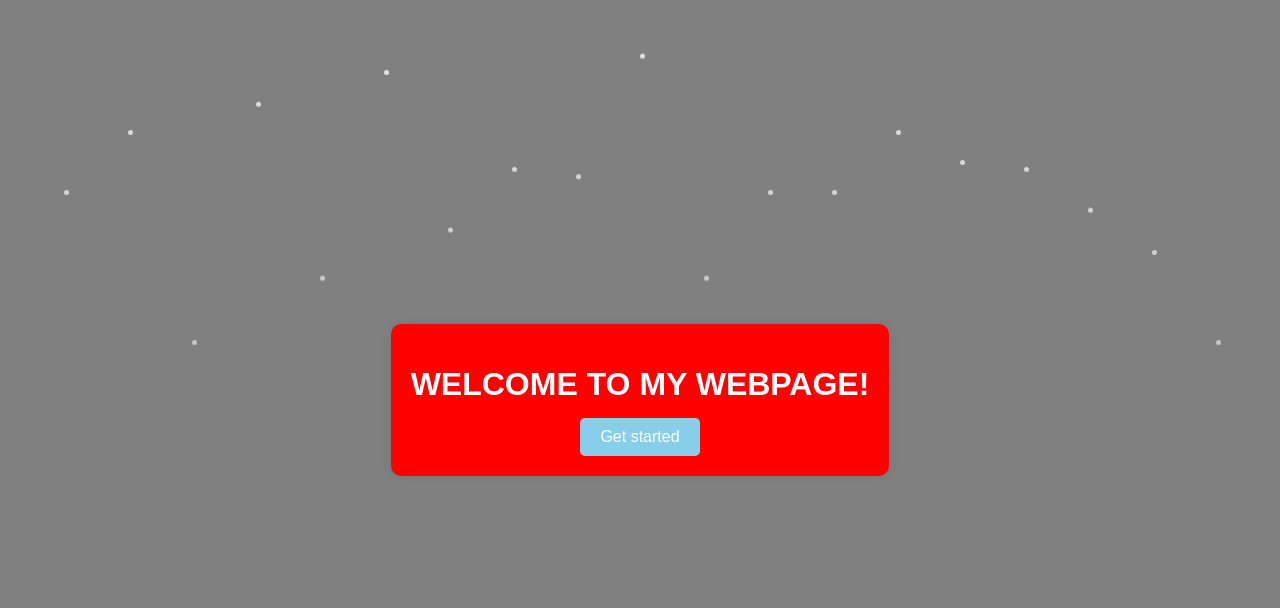
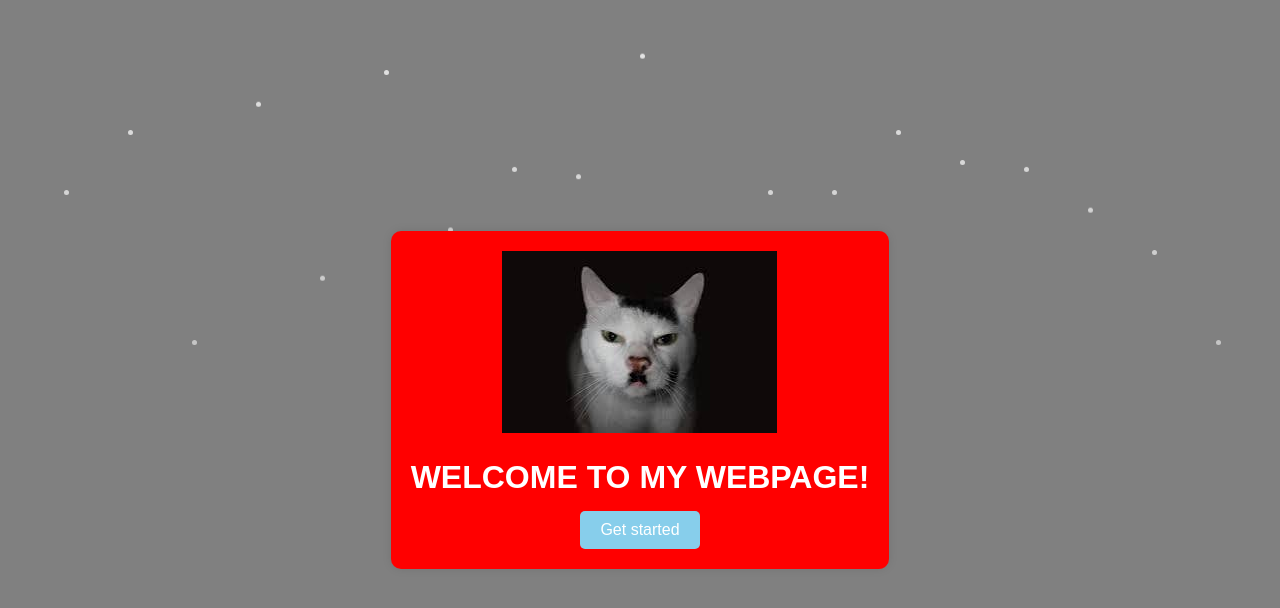
Before and after one commit to Dext4172010/Dixter, a plain HTML site: page index.html in a window 1280 px wide. Drawn offline with Linux system fonts and the light colour scheme.

Commit message:
Update index.html

```diff
--- a/index.html
+++ b/index.html
@@ -122,6 +122,7 @@
 
     <!-- Main content -->
     <div class="container">
+        <img src="Hitler.jpg" alt="kitler">
         <h1>WELCOME TO MY WEBPAGE!</h1>
         <a href="Draw.html">
             <button>Get started</button>
```
